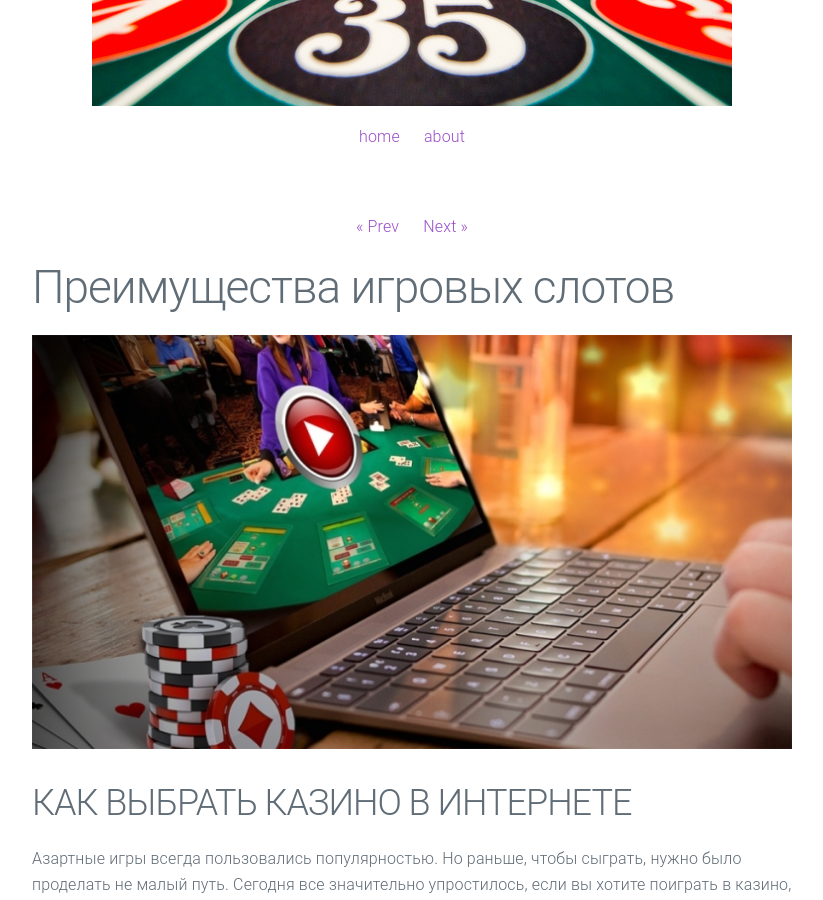
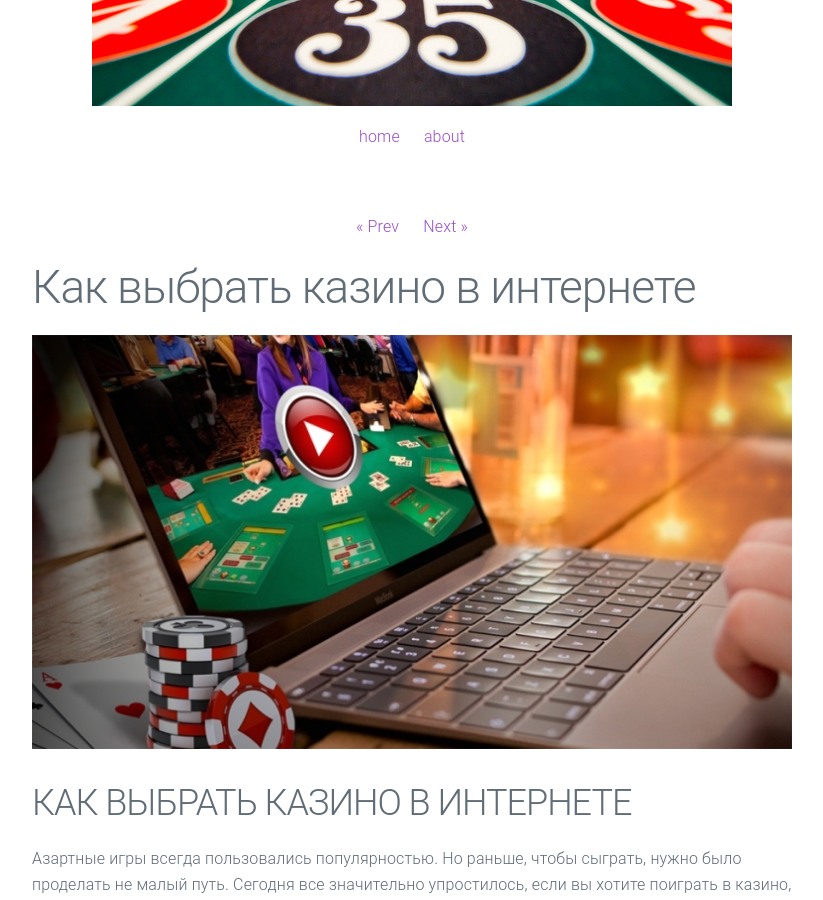
Before and after one commit to VezdeEast/vezdeeast.github.io, a Jekyll site: the page built from _posts/2019-02-23-casino-blog.md, in a window 1280 px wide and 900 px high, scrolled down 329 px. Shown: the whole window, without its empty margins (228-1051 px from the left). Built offline with Jekyll 4.4.1, drawn with Linux system fonts in a browser that asks for light colours.

Commit message:
уууу

```diff
--- a/_posts/2019-02-23-casino-blog.md
+++ b/_posts/2019-02-23-casino-blog.md
@@ -1,6 +1,6 @@
 ---
 layout: post
-title:  " Преимущества игровых слотов"
+title:  "Как выбрать казино в интернете"
 date:   2019-02-23 15:39:40
 preview: /imag/how.jpg
 ---
```
Also changed, not shown: _posts/2019-02-22-casino-blog.md (+1 -1 lines).
